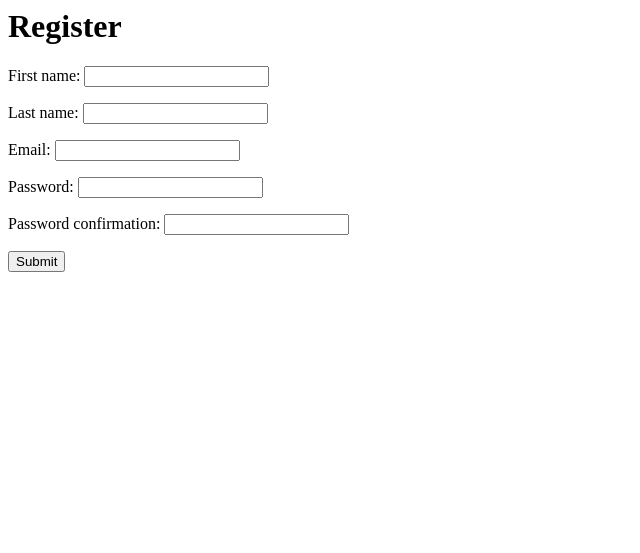
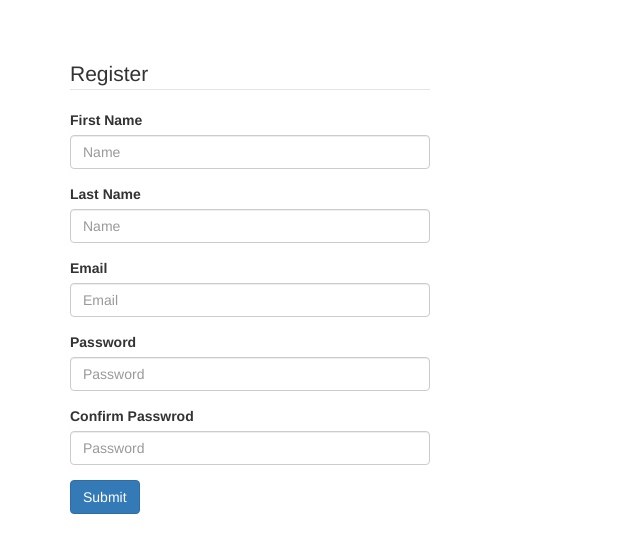
Before and after one commit to RemonIbrahimNashed/ScrumManagementSystem, a Django app: page /register/ in a window 1280 px wide. Shown: the top 553 px of the page, without its empty margins (0-640 px from the left). Run offline with Django 3.2, Linux system fonts and the light colour scheme; some libraries are stand-ins or nearby versions.

Commit message:
register-page

```diff
--- a/backlog/forms.py
+++ b/backlog/forms.py
@@ -141,9 +141,18 @@ class LoginForm(forms.Form):
 class RegisterForm(forms.ModelForm):
     """A form for creating new users. Includes all the required
     fields, plus a repeated password."""
-    password1 = forms.CharField(label='Password', widget=forms.PasswordInput)
-    password2 = forms.CharField(label='Password confirmation', widget=forms.PasswordInput)
-
+    password1 = forms.CharField(label='',widget=forms.TextInput(attrs=
+                                                      {
+                                                          'class' : 'form-control' ,
+                                                          'placeholder' : 'Password',
+                                                          'type' : 'password'
+                                                      }))
+    password2 = forms.CharField(label='',widget=forms.TextInput(attrs=
+                                                      {
+                                                          'class' : 'form-control' ,
+                                                          'placeholder' : 'Password',
+                                                          'type' : 'password'
+                                                      }))
     class Meta:
         model = User
         fields = ('first_name', 'last_name', 'email',)
@@ -163,3 +172,19 @@ class RegisterForm(forms.ModelForm):
         if commit:
             user.save()
         return user
+
+    def __init__(self, *args, **kwargs):
+        super(RegisterForm, self).__init__(*args, **kwargs)
+        self.fields['first_name'].widget.attrs.update({
+            'class' : 'form-control' ,
+            'placeholder' : 'Name'
+            })
+        self.fields['last_name'].widget.attrs.update({
+            'class' : 'form-control' ,
+            'placeholder' : 'Name'
+            })
+        self.fields['email'].widget.attrs.update({
+            'class' : 'form-control' ,
+            'placeholder' : 'Email',
+            'type' : 'email'
+            })
--- a/templates/register.html
+++ b/templates/register.html
@@ -1,9 +1,46 @@
+{% extends "base.html" %}
 {% block content %}
-    <h1>Register</h1>
-    <form method='POST'>
-        {% csrf_token %}
-        {{ form.as_p }}
-      <button type='submit' class='btn btn-default'>Submit</button>
-    </form>
+<div class="row ">
+
+        <div class="col-md-4 col-sm-8" style="margin-top: 5%">
+
+            <form action="" method="POST" role="form">
+
+                {% csrf_token %}
+
+                <legend>Register</legend>
+
+                <div class="form-group">
+                    <label for="">First Name</label>
+                    {{ form.first_name }}
+                </div>
+
+                <div class="form-group">
+                    <label for="">Last Name</label>
+                    {{ form.last_name }}
+                </div>
+
+                <div class="form-group">
+                    <label for="">Email</label>
+                    {{ form.email }}
+                </div>
+
+                <div class="form-group">
+                    <label for="">Password</label>
+                    {{ form.password1 }}
+                </div>
+
+                <div class="form-group">
+                    <label for="">Confirm Passwrod</label>
+                    {{ form.password2 }}
+                </div>
+
+                <button type="submit" class="btn btn-primary">Submit</button>
+
+            </form>
+
+        </div>
+    </div>
+
 
 {% endblock %}
```
Also changed, not shown: templates/login.html (+4 -4 lines), db.sqlite3.
